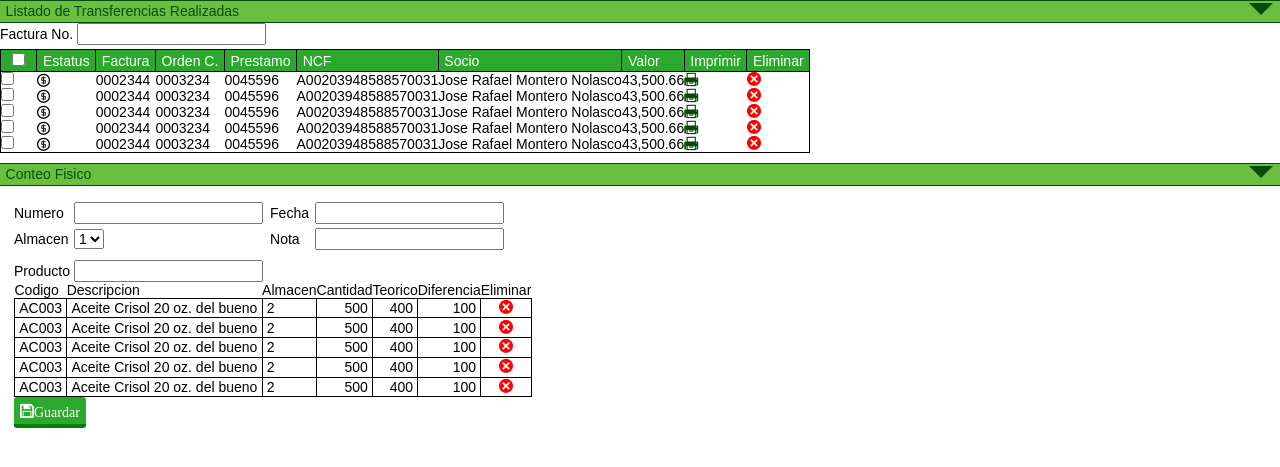
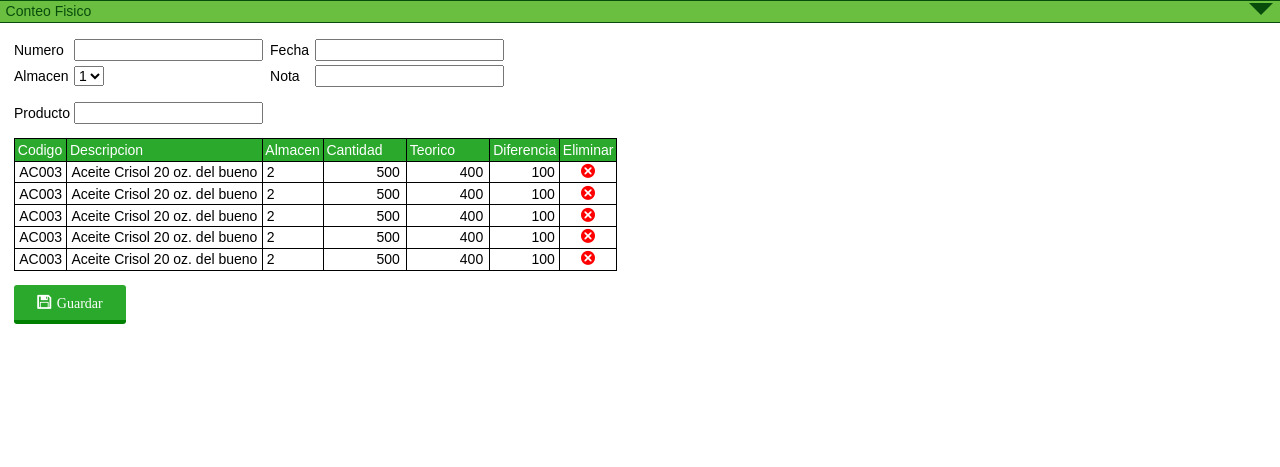
Before and after one commit to ACGM/acsystem, a Django app: page /inventario/transferencia in a window 1280 px wide. Shown: the part 109-576 px from the top of the page. Run offline with Django 3.2, Linux system fonts and the light colour scheme.

Commit message:
Diseño Transferencia Inventario al 100% y Nota de Credito Especial en un 15%

```diff
--- a/acgm/static/stylus/estilos.styl
+++ b/acgm/static/stylus/estilos.styl
@@ -330,6 +330,12 @@ footer
 
 
 // CLASES GENERICAS
+
+.text-field-num-table
+	outline none
+	border none
+	text-align right
+	width 5em
 
 .Boton
 	background verdeClarito
@@ -1222,13 +1228,13 @@ footer
 	background amarilloOscuro
 	color white
 	display block
-	margin 1em 0 .5em 0
+	margin 1em .5em .5em .5em
 	padding .2em .5em
 
 .sp-header-table-solicitante
 	display inline-block
 	float left
-	margin-left .6em
+	margin-left 1em
 	margin-right 1em
 	& tr
 		& td
@@ -1452,3 +1458,25 @@ footer
 				padding-bottom .3em
 
 //TRANSFERENCIA INVENTARIO
+
+.producto-find
+	margin 1em 0
+
+.productos-table-transf
+	margin-top 1em
+
+.productos-table-header-transf
+	border 1px solid black
+	background verdeClarito
+	color white
+	& td
+		padding 0.2em
+		border 1px solid black
+
+.boton-guarda-transf
+	margin 1em 0
+	height 2.8em
+	width 8em
+	margin-bottom 3em
+	&:before
+		margin-right .4em
--- a/inventario/templates/transferenciainv.html
+++ b/inventario/templates/transferenciainv.html
@@ -4,97 +4,9 @@
 
 {% block content %}
 
-</style>
-
-
 	<div class="TransferenciaInv">
 
-		<div class="sub-menu" ng-controller="transferenciaInv">
-				Listado de Transferencias Realizadas
-			<a class="DownArrow" href="#"></a>
-		</div>
-
-		<section class="listado-reg-transferencias">
-			<span> Factura No. </span>
-			<input type="text" id="FacturaNo">
-
-			<table class="listado-table">
-				<tr class="listado-table-header">
-					<td><input type="checkbox"> </td>
-					<td>Estatus</td>
-					<td>Factura</td>
-					<td>Orden C.</td>
-					<td>Prestamo</td>
-					<td>NCF</td>
-					<td>Socio</td>
-					<td>Valor</td>
-					<td>Imprimir</td>
-					<td>Eliminar</td>
-				</tr>
-
-				<tr class="listado-transferencias-detail">
-					<td><input type="checkbox"> </td>
-					<td class="icon-coin"></td>
-					<td>0002344</td>
-					<td>0003234</td>
-					<td>0045596</td>
-					<td>A00203948588570031</td>
-					<td>Jose Rafael Montero Nolasco</td>
-					<td>43,500.66</td>
-					<td><a href="#" class="icon-printer imprimir-factura"></a> </td>
-					<td><a href="#" class="icon-delete icon-eliminar"></a> </td>
-				</tr>
-				<tr class="listado-transferencias-detail">
-					<td><input type="checkbox"> </td>
-					<td class="icon-coin"></td>
-					<td>0002344</td>
-					<td>0003234</td>
-					<td>0045596</td>
-					<td>A00203948588570031</td>
-					<td>Jose Rafael Montero Nolasco</td>
-					<td>43,500.66</td>
-					<td><a href="#" class="icon-printer imprimir-factura"></a> </td>
-					<td><a href="#" class="icon-delete icon-eliminar"></a> </td>
-				</tr>
-				<tr class="listado-transferencias-detail">
-					<td><input type="checkbox"> </td>
-					<td class="icon-coin"></td>
-					<td>0002344</td>
-					<td>0003234</td>
-					<td>0045596</td>
-					<td>A00203948588570031</td>
-					<td>Jose Rafael Montero Nolasco</td>
-					<td>43,500.66</td>
-					<td><a href="#" class="icon-printer imprimir-factura"></a> </td>
-					<td><a href="#" class="icon-delete icon-eliminar"></a> </td>
-				</tr>
-				<tr class="listado-transferencias-detail">
-					<td><input type="checkbox"> </td>
-					<td class="icon-coin"></td>
-					<td>0002344</td>
-					<td>0003234</td>
-					<td>0045596</td>
-					<td>A00203948588570031</td>
-					<td>Jose Rafael Montero Nolasco</td>
-					<td>43,500.66</td>
-					<td><a href="#" class="icon-printer imprimir-factura"></a> </td>
-					<td><a href="#" class="icon-delete icon-eliminar"></a> </td>
-				</tr>
-				<tr class="listado-transferencias-detail">
-					<td><input type="checkbox"> </td>
-					<td class="icon-coin"></td>
-					<td>0002344</td>
-					<td>0003234</td>
-					<td>0045596</td>
-					<td>A00203948588570031</td>
-					<td>Jose Rafael Montero Nolasco</td>
-					<td>43,500.66</td>
-					<td><a href="#" class="icon-printer imprimir-factura"></a> </td>
-					<td><a href="#" class="icon-delete icon-eliminar"></a> </td>
-				</tr>
-			</table>
-
-		</section>
+		<div class="conteo-fisico">
 
 			<!--CONTEO FISICO-->
 			<div class="sub-menu">
@@ -151,8 +63,8 @@
 								<td>AC003</td>
 								<td>Aceite Crisol 20 oz. del bueno</td>
 								<td>2</td>
-							<td>500</td>
-							<td>400</td>
+								<td><input type="text" value="500" class="text-field-num-table"></td>
+								<td><input type="text" value="400" class="text-field-num-table"></td>
 								<td>100</td>
 								<td><a class="icon-delete icon-eliminar" href=""></a></td>
 							</tr>
@@ -160,8 +72,8 @@
 								<td>AC003</td>
 								<td>Aceite Crisol 20 oz. del bueno</td>
 								<td>2</td>
-							<td>500</td>
-							<td>400</td>
+								<td><input type="text" value="500" class="text-field-num-table"></td>
+								<td><input type="text" value="400" class="text-field-num-table"></td>
 								<td>100</td>
 								<td><a class="icon-delete icon-eliminar" href=""></a></td>
 							</tr>
@@ -169,8 +81,8 @@
 								<td>AC003</td>
 								<td>Aceite Crisol 20 oz. del bueno</td>
 								<td>2</td>
-							<td>500</td>
-							<td>400</td>
+								<td><input type="text" value="500" class="text-field-num-table"></td>
+								<td><input type="text" value="400" class="text-field-num-table"></td>
 								<td>100</td>
 								<td><a class="icon-delete icon-eliminar" href=""></a></td>
 							</tr>
@@ -178,8 +90,8 @@
 								<td>AC003</td>
 								<td>Aceite Crisol 20 oz. del bueno</td>
 								<td>2</td>
-							<td>500</td>
-							<td>400</td>
+								<td><input type="text" value="500" class="text-field-num-table"></td>
+								<td><input type="text" value="400" class="text-field-num-table"></td>
 								<td>100</td>
 								<td><a class="icon-delete icon-eliminar" href=""></a></td>
 							</tr>
@@ -187,8 +99,8 @@
 								<td>AC003</td>
 								<td>Aceite Crisol 20 oz. del bueno</td>
 								<td>2</td>
-							<td>500</td>
-							<td>400</td>
+								<td><input type="text" value="500" class="text-field-num-table"></td>
+								<td><input type="text" value="400" class="text-field-num-table"></td>
 								<td>100</td>
 								<td><a class="icon-delete icon-eliminar" href=""></a></td>
 							</tr>
@@ -201,10 +113,7 @@
 				</div>
 			</section>
 
-
-
 		</div>
-
 
 	</div>
 
```
Also changed, not shown: prestamos/templates/notacreditoespecial.html (added, +343 -0 lines), acgm/static/css/estilos.css. Lines whose indentation alone changed are shown as unchanged.
